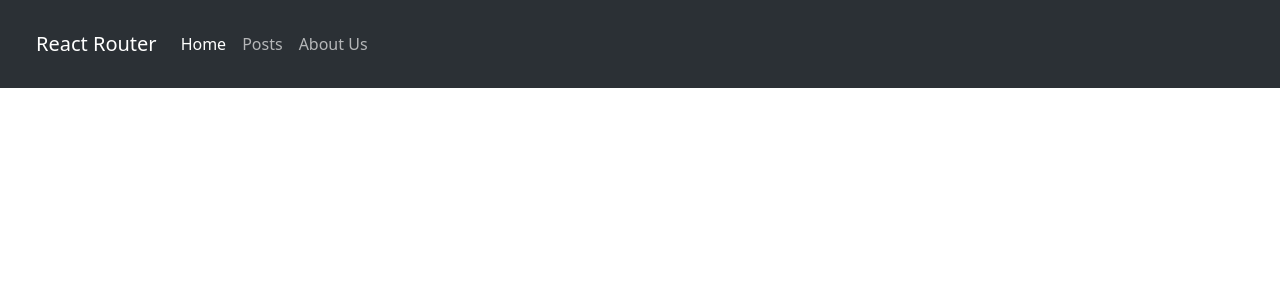
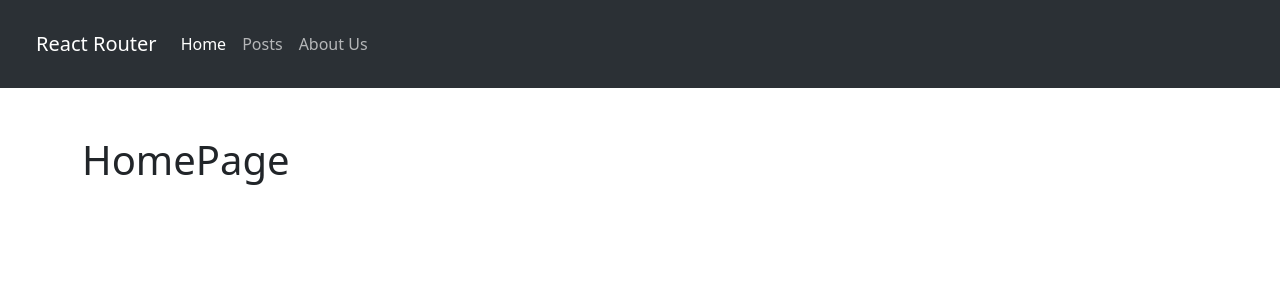
Before and after one commit to MarcoProstamo/react-router, a React (Vite) app: page / in a window 1280 px wide. Shown: the top 300 px of the page. Built offline with nearby package versions, Linux system fonts and the light colour scheme.

Commit message:
Add→ Dynamic Page Rendering

```diff
--- a/src/assets/components/Navbar.jsx
+++ b/src/assets/components/Navbar.jsx
@@ -4,7 +4,7 @@ export default function Navbar() {
   return (
     <nav className="navbar navbar-expand-lg bg-body-tertiary p-4">
       <div className="container-fluid">
-        <Link className="navbar-brand" href="#">
+        <Link className="navbar-brand" to="/">
           React Router
         </Link>
         <button
--- a/src/assets/layout/DefaultLayout.jsx
+++ b/src/assets/layout/DefaultLayout.jsx
@@ -1,4 +1,5 @@
 import Navbar from "../components/Navbar";
+import { Outlet } from "react-router-dom";
 
 export default function defaultLayout() {
   return (
@@ -7,7 +8,9 @@ export default function defaultLayout() {
         <header>
           <Navbar />
         </header>
-        <main></main>
+        <main className="container py-5">
+          <Outlet />
+        </main>
         <footer></footer>
       </div>
     </>
```
